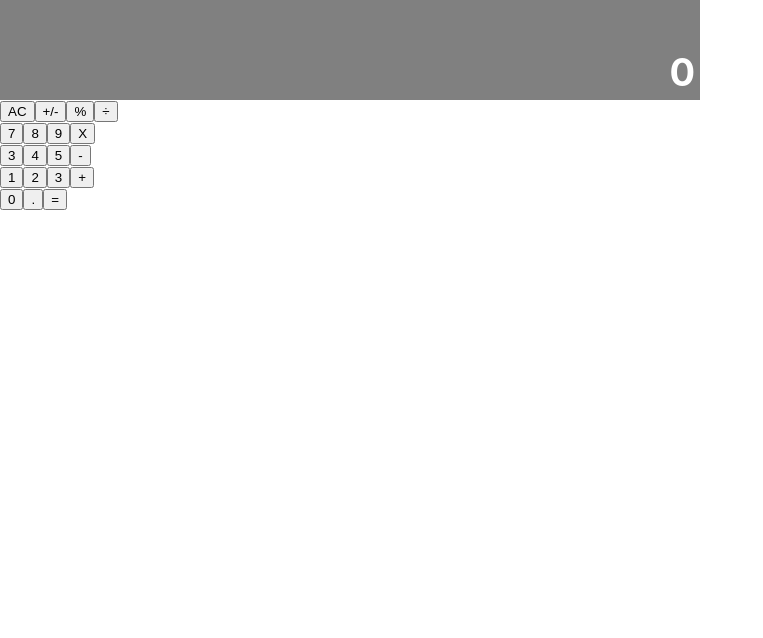
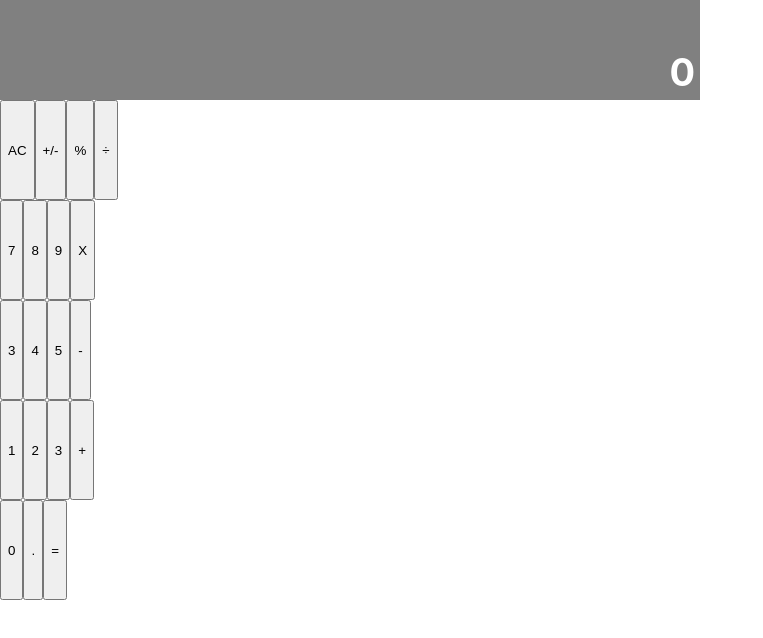
Before and after one commit to addod19/calculator, a React (Create React App) app: page / in a window 1280 px wide. Shown: the top 638 px of the page, without its empty margins (0-763 px from the left). Built offline with nearby package versions, Linux system fonts and the light colour scheme.

Commit message:
style the button panel component per requirement

```diff
--- a/src/index.css
+++ b/src/index.css
@@ -57,3 +57,13 @@ code {
 .bPanel-width {
   width: 100%;
 }
+
+.group1,
+.group2,
+.group3,
+.group4,
+.group5 {
+  height: 100px;
+  display: flex;
+  flex-direction: row;
+}
```
